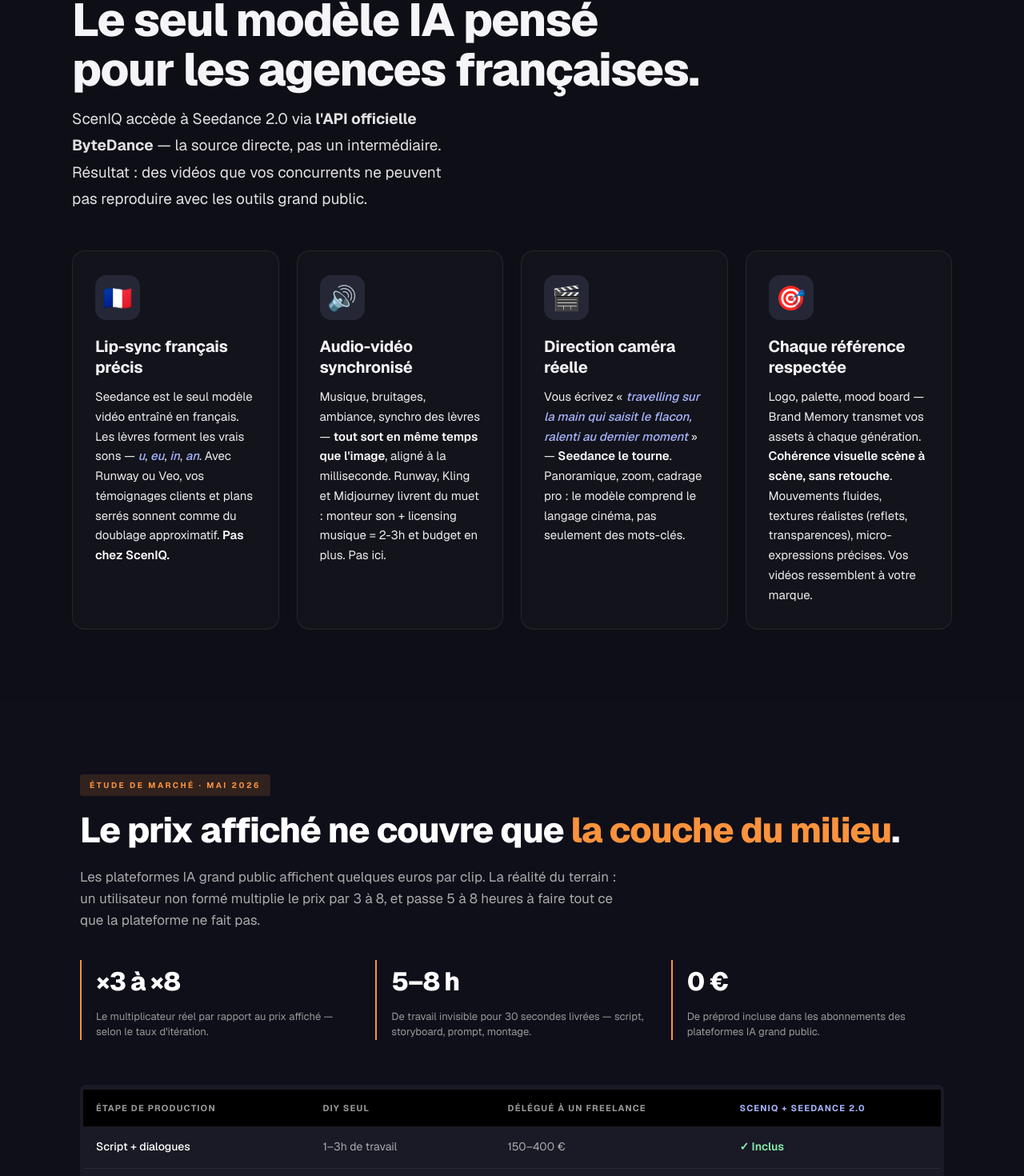
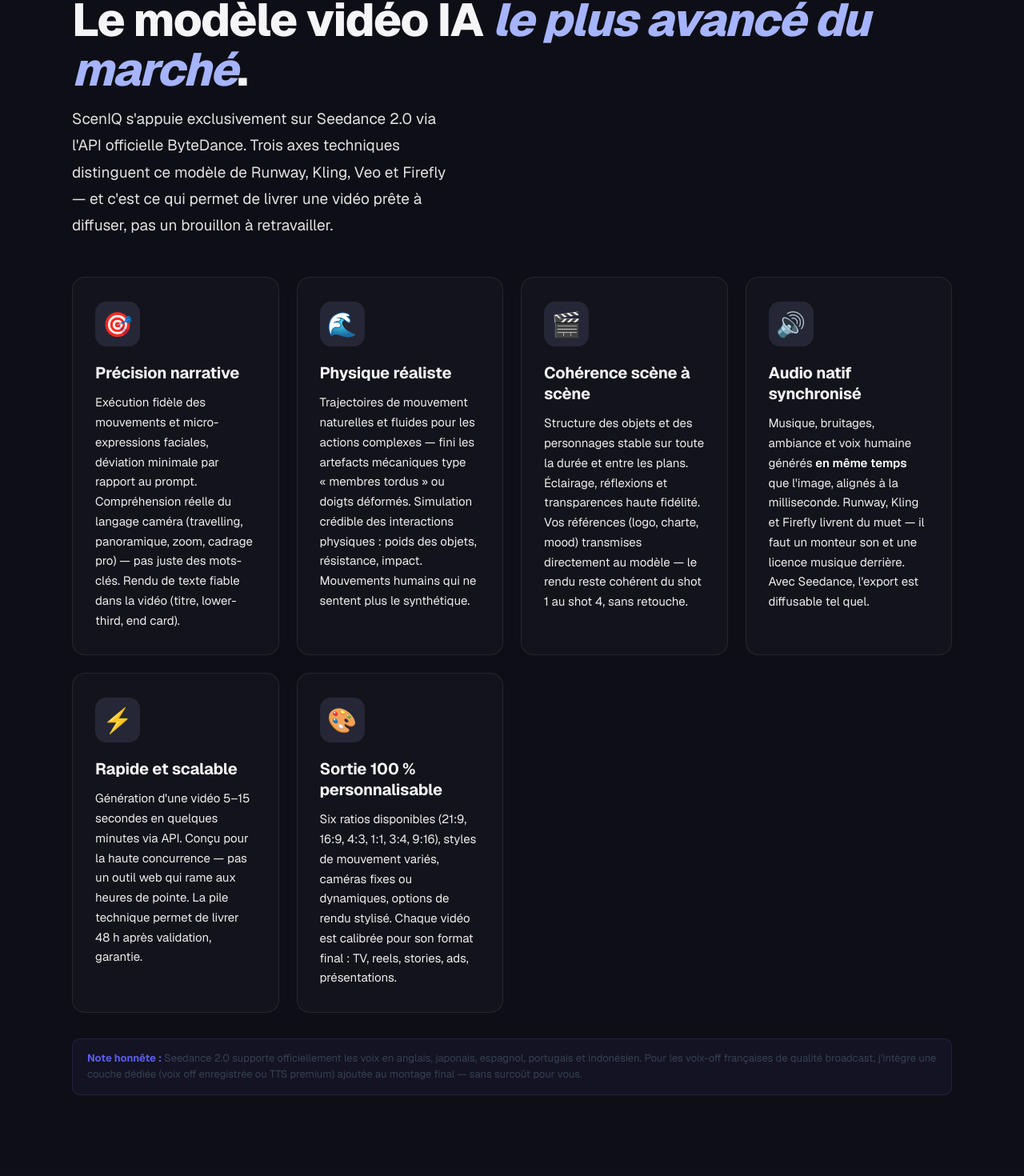
Before and after one commit to sceniqstudio/sceniq, a Next.js app: page / in a window 1280 px wide. Shown: the part 2776-4246 px from the top of the page at 80% size. Built offline with nearby package versions, Linux system fonts and the light colour scheme; no server answers.

Commit message:
feat(landing): section Seedance 2.0 enrichie (key points officiels BytePlus) + retrait fausse promesse lip-sync FR

```diff
--- a/app/page.tsx
+++ b/app/page.tsx
@@ -442,30 +442,71 @@ export default function HomePage() {
       <section className="s alt" id="why-seedance">
         <div className="si">
           <div className="s-eye rv">Pourquoi Seedance 2.0</div>
-          <h2 className="rv">Le seul modèle IA pensé<br />pour les agences françaises.</h2>
-          <p className="s-sub rv">ScenIQ accède à Seedance 2.0 via <strong>l&apos;API officielle ByteDance</strong> — la source directe, pas un intermédiaire. Résultat : des vidéos que vos concurrents ne peuvent pas reproduire avec les outils grand public.</p>
+          <h2 className="rv">Le modèle vidéo IA <em>le plus avancé du marché</em>.</h2>
+          <p className="s-sub rv">
+            ScenIQ s&apos;appuie exclusivement sur Seedance 2.0 via l&apos;API officielle ByteDance. Trois axes techniques distinguent ce modèle de Runway, Kling, Veo et Firefly — et c&apos;est ce qui permet de livrer une vidéo prête à diffuser, pas un brouillon à retravailler.
+          </p>
 
           <div className="why-grid rv">
             <div className="why-card">
-              <div className="why-ico">🇫🇷</div>
-              <div className="why-h">Lip-sync français précis</div>
-              <p className="why-p">Seedance est le seul modèle vidéo entraîné en français. Les lèvres forment les vrais sons — <em>u</em>, <em>eu</em>, <em>in</em>, <em>an</em>. Avec Runway ou Veo, vos témoignages clients et plans serrés sonnent comme du doublage approximatif. <strong>Pas chez ScenIQ.</strong></p>
+              <div className="why-ico">🎯</div>
+              <div className="why-h">Précision narrative</div>
+              <p className="why-p">
+                Exécution fidèle des mouvements et micro-expressions faciales, déviation minimale par rapport au prompt. Compréhension réelle du langage caméra (travelling, panoramique, zoom, cadrage pro) — pas juste des mots-clés. Rendu de texte fiable dans la vidéo (titre, lower-third, end card).
+              </p>
+            </div>
+            <div className="why-card">
+              <div className="why-ico">🌊</div>
+              <div className="why-h">Physique réaliste</div>
+              <p className="why-p">
+                Trajectoires de mouvement naturelles et fluides pour les actions complexes — fini les artefacts mécaniques type «&nbsp;membres tordus&nbsp;» ou doigts déformés. Simulation crédible des interactions physiques&nbsp;: poids des objets, résistance, impact. Mouvements humains qui ne sentent plus le synthétique.
+              </p>
+            </div>
+            <div className="why-card">
+              <div className="why-ico">🎬</div>
+              <div className="why-h">Cohérence scène à scène</div>
+              <p className="why-p">
+                Structure des objets et des personnages stable sur toute la durée et entre les plans. Éclairage, réflexions et transparences haute fidélité. Vos références (logo, charte, mood) transmises directement au modèle — le rendu reste cohérent du shot 1 au shot 4, sans retouche.
+              </p>
             </div>
             <div className="why-card">
               <div className="why-ico">🔊</div>
-              <div className="why-h">Audio-vidéo synchronisé</div>
-              <p className="why-p">Musique, bruitages, ambiance, synchro des lèvres — <strong>tout sort en même temps que l&apos;image</strong>, aligné à la milliseconde. Runway, Kling et Midjourney livrent du muet : monteur son + licensing musique = 2-3h et budget en plus. Pas ici.</p>
+              <div className="why-h">Audio natif synchronisé</div>
+              <p className="why-p">
+                Musique, bruitages, ambiance et voix humaine générés <strong>en même temps</strong> que l&apos;image, alignés à la milliseconde. Runway, Kling et Firefly livrent du muet — il faut un monteur son et une licence musique derrière. Avec Seedance, l&apos;export est diffusable tel quel.
+              </p>
             </div>
             <div className="why-card">
-              <div className="why-ico">🎬</div>
-              <div className="why-h">Direction caméra réelle</div>
-              <p className="why-p">Vous écrivez «&nbsp;<em>travelling sur la main qui saisit le flacon, ralenti au dernier moment</em>&nbsp;» — <strong>Seedance le tourne</strong>. Panoramique, zoom, cadrage pro : le modèle comprend le langage cinéma, pas seulement des mots-clés.</p>
+              <div className="why-ico">⚡</div>
+              <div className="why-h">Rapide et scalable</div>
+              <p className="why-p">
+                Génération d&apos;une vidéo 5–15 secondes en quelques minutes via API. Conçu pour la haute concurrence — pas un outil web qui rame aux heures de pointe. La pile technique permet de livrer 48 h après validation, garantie.
+              </p>
             </div>
             <div className="why-card">
-              <div className="why-ico">🎯</div>
-              <div className="why-h">Chaque référence respectée</div>
-              <p className="why-p">Logo, palette, mood board — Brand Memory transmet vos assets à chaque génération. <strong>Cohérence visuelle scène à scène, sans retouche</strong>. Mouvements fluides, textures réalistes (reflets, transparences), micro-expressions précises. Vos vidéos ressemblent à votre marque.</p>
+              <div className="why-ico">🎨</div>
+              <div className="why-h">Sortie 100 % personnalisable</div>
+              <p className="why-p">
+                Six ratios disponibles (21:9, 16:9, 4:3, 1:1, 3:4, 9:16), styles de mouvement variés, caméras fixes ou dynamiques, options de rendu stylisé. Chaque vidéo est calibrée pour son format final&nbsp;: TV, reels, stories, ads, présentations.
+              </p>
             </div>
+          </div>
+
+          <div
+            className="rv"
+            style={{
+              marginTop: 32,
+              padding: '14px 18px',
+              background: 'rgba(99,102,241,.06)',
+              border: '1px solid rgba(99,102,241,.18)',
+              borderRadius: 10,
+              fontSize: 13,
+              color: 'var(--ink2)',
+              lineHeight: 1.55,
+            }}
+          >
+            <strong style={{ color: 'var(--blue)' }}>Note honnête&nbsp;:</strong>{' '}
+            Seedance 2.0 supporte officiellement les voix en anglais, japonais, espagnol, portugais et indonésien. Pour les voix-off françaises de qualité broadcast, j&apos;intègre une couche dédiée (voix off enregistrée ou TTS premium) ajoutée au montage final — sans surcoût pour vous.
           </div>
         </div>
       </section>
@@ -983,7 +1024,7 @@ export default function HomePage() {
             <div className="fi">
               <button className="fq">Pourquoi Seedance 2.0 et pas Runway, Veo ou Kling ?<span className="fi-ico">+</span></button>
               <div className="fa">
-                J&apos;utilise <strong>l&apos;API officielle ByteDance</strong> (le créateur de Seedance) — accès direct à la source, pas via un intermédiaire. Concrètement&nbsp;: <strong>(1)</strong> Audio et vidéo générés ensemble — Runway et Kling livrent muet, ça oblige un montage son derrière. <strong>(2)</strong> Lip-sync précis en français — décisif pour voix off, témoignages et talking heads. <strong>(3)</strong> Direction caméra en langage naturel — j&apos;écris « travelling sur la main qui prend le flacon », Seedance l&apos;exécute. <strong>(4)</strong> Cohérence scène à scène — vos références visuelles sont transmises automatiquement à chaque plan. <strong>(5)</strong> Mises à jour du modèle en premier — features avancées (références multimodales, audio natif synchronisé) avant les outils grand public. Aucun autre modèle ne combine ces cinq forces.
+                J&apos;utilise <strong>l&apos;API officielle ByteDance</strong> (le créateur de Seedance) — accès direct à la source, pas via un intermédiaire. Concrètement&nbsp;: <strong>(1)</strong> Audio et vidéo générés en même temps — Runway, Kling et Firefly livrent du muet, ce qui oblige un montage son derrière. <strong>(2)</strong> Précision narrative supérieure — micro-expressions faciales et langage caméra (travelling, panoramique, zoom) exécutés fidèlement au prompt. <strong>(3)</strong> Physique réaliste — fini les artefacts mécaniques type membres tordus, doigts déformés, mouvements robotiques. <strong>(4)</strong> Cohérence scène à scène — structure des objets et personnages stable du shot 1 au shot 4, sans retouche. <strong>(5)</strong> Audio natif synchronisé à la milliseconde — musique, bruitages et ambiance déjà mixés à l&apos;export. Pour les voix off françaises de qualité, j&apos;ajoute une couche dédiée au montage (sans surcoût).
               </div>
             </div>
             <div className="fi">
```
